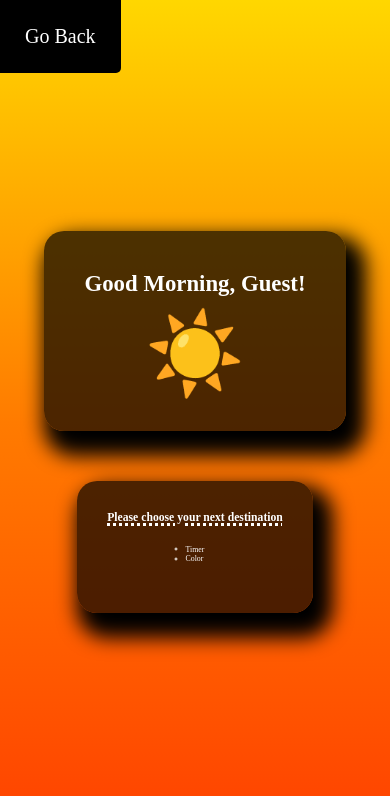
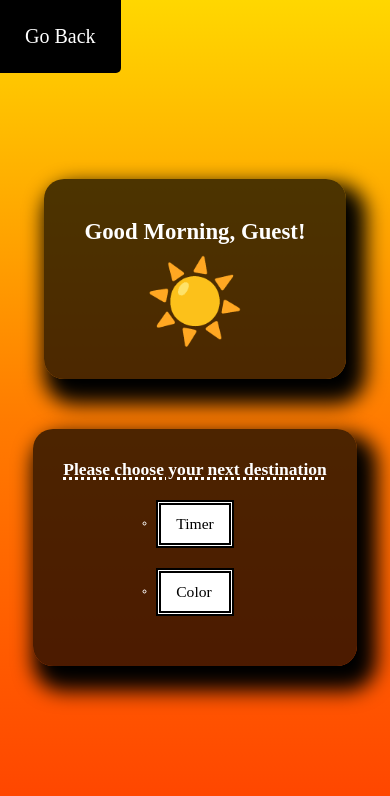
Before and after one commit to UborosCC/react-uppgifter, a React (Vite) app: page /#/greeting in a window 390 px wide. Shown: the top 796 px of the page. Built offline with nearby package versions, Linux system fonts and the light colour scheme; a web font is replaced by a local one.

Commit message:
fixed name change via navigation, fixed name stay on refrest, fixed mobile first

```diff
--- a/package.json
+++ b/package.json
@@ -12,11 +12,14 @@
     "deploy": "gh-pages -d dist"
   },
   "dependencies": {
+    "@reduxjs/toolkit": "^2.5.1",
     "gh-pages": "^6.3.0",
     "react": "^18.3.1",
     "react-dom": "^18.3.1",
+    "react-redux": "^9.2.0",
     "react-router": "^7.1.1",
-    "react-router-dom": "^7.1.1"
+    "react-router-dom": "^7.1.1",
+    "redux-persist": "^6.0.0"
   },
   "devDependencies": {
     "@eslint/js": "^9.17.0",
--- a/src/App.jsx
+++ b/src/App.jsx
@@ -1,6 +1,9 @@
 import React from 'react';
 import { Routes, Route } from "react-router-dom";
+import { Provider } from 'react-redux';
+import { PersistGate } from 'redux-persist/integration/react';
 import './App.css';
+import { store, persistor } from './redux/store.jsx';
 import NameInput from "./components/NameInput/NameInput.jsx";
 import Greeting from './components/Greeting/Greeting.jsx';
 import Timer from './components/Timer/Timer.jsx';
@@ -9,12 +12,16 @@ import Color from './components/Color/Color.jsx';
 function App() {
 
   return (
+    <Provider store={store}>
+      <PersistGate loading={null} persistor={persistor}>
         <Routes>
           <Route path="/" element={<NameInput />} />
           <Route path="/greeting" element={<Greeting />} />
           <Route path="/timer" element={<Timer />} />
           <Route path="/color" element={<Color />} />
         </Routes>
+      </PersistGate>
+    </Provider>
   );
 }
 
--- a/src/components/Color/Card.css
+++ b/src/components/Color/Card.css
@@ -1,9 +1,15 @@
 .card {
-    width: 150px;
-    height: 150px;
+    width: 16vw;
+    height: 8vh;
     margin: 10px;
     cursor: pointer;
     border: black solid 3px;
     border-radius: 5px;
     transition: background-color 0.3s;
 }
+@media screen and (min-width: 1900px) {
+    .card {
+        width: 150px;
+        height: 150px;
+    }
+}
--- a/src/components/Color/Header.css
+++ b/src/components/Color/Header.css
@@ -1,8 +1,8 @@
 .color-h1 {
-    margin: 1rem;
+    margin: 15px 0;
     padding: 1.5rem;
     color: black;
-    font-size: 50px;
+    font-size: 45px;
     background-color: white;
     border: black double 5px;
     border-radius: 4px;
@@ -11,7 +11,7 @@
     cursor: pointer;
     font-family: "Jersey 15";
     padding: 1rem 1.5rem;
-    font-size: 1vw;
+    font-size: 10vw;
     background-color: white;
     border: black double 5px;
     border-radius: 4px;
@@ -21,3 +21,11 @@
     color: white;
     border-color: white;
 }
+@media screen and (min-width: 1900px) {
+    .color-h1 {
+        font-size: 50px;
+    }
+    .color-button {
+        font-size: 1vw;
+    }
+}
--- a/src/components/Greeting/Greeting.css
+++ b/src/components/Greeting/Greeting.css
@@ -32,23 +32,24 @@
     font-size: 5vw;
 }
 .greeting-navbox {
-    font-size: 2vw;
+    font-size: 3vw;
 }
 .greeting-h2 {
     text-decoration: underline dotted 3px;
 }
-.greeting-ul {
-    margin: 20px;
-}
 .greeting-list {
     list-style: circle;
+    margin: 20px;
+    padding: 10px 15px;
+    border: black double 5px;
+    background-color: white;
 }
 .greeting-link {
     cursor: pointer;
-    color: white;
+    color: black;
     background: none;
     vertical-align: middle;
-    font-size: 2vw;
+    font-size: 4vw;
     border: none;
     text-decoration: none;
 }
--- a/src/components/Greeting/Greeting.jsx
+++ b/src/components/Greeting/Greeting.jsx
@@ -1,13 +1,12 @@
 import React from 'react';
-import { useLocation, useNavigate } from 'react-router-dom';
+import { useSelector } from 'react-redux';
+import { useNavigate } from 'react-router-dom';
 import './Greeting.css';
 
 
 const Greeting = () => {
-    const location = useLocation();
+    const name = useSelector((state) => state.user.name) || 'Guest';
     const navigate = useNavigate();
-    const queryParams = new URLSearchParams(location.search);
-    const name = queryParams.get('name') || 'Guest';
 
     const getTime = () => {
         const hour = new Date().getHours();
--- a/src/components/NameInput/NameInput.jsx
+++ b/src/components/NameInput/NameInput.jsx
@@ -1,15 +1,19 @@
 import './NameInput.css'; //import CSS
-import React, { useState } from 'react'; //import useState
+import { useDispatch } from 'react-redux';
+import { useState } from 'react'; //import useState
 import { useNavigate } from 'react-router-dom'; //import useNavigate
+import { setName } from '../../redux/UserSlice.jsx';
 
 const NameInput = () => {
-    const [name, setName] = useState('');
+    const [inputName, setInputNameState] = useState('');
+    const dispatch = useDispatch()
     const navigate = useNavigate();
 
     const handleSubmit = (e) => {
         e.preventDefault();
-        if (name) {
-            navigate(`/greeting?name=${encodeURIComponent(name)}`);
+        if (inputName.trim()) {
+            dispatch(setName(inputName));
+            navigate(`/greeting?name=${encodeURIComponent(inputName)}`);
         }
     };
 
@@ -17,7 +21,7 @@ const NameInput = () => {
         <main className='nameinput-main'>
         <h1 className='name-greeting'>Welcome, please enter your name:</h1>
         <form onSubmit={handleSubmit}>
-            <input className='name-input' type='text' value={name} onChange={(e) => setName(e.target.value)} placeholder='Your Name'/>
+            <input className='name-input' type='text' value={inputName} onChange={(e) => setInputNameState(e.target.value)} placeholder='Your Name'/>
             <button className='name-button' type='submit'>Submit</button>
         </form>
         </main>
--- /dev/null
+++ b/src/redux/UserSlice.jsx
@@ -0,0 +1,18 @@
+import { createSlice } from '@reduxjs/toolkit';
+
+const initialState = {
+    name: '',
+};
+
+const userSlice = createSlice ({
+    name: 'user',
+    initialState,
+    reducers: {
+        setName: (state, action) => {
+            state.name = action.payload;
+        },
+    },
+});
+
+export const { setName } = userSlice.actions;
+export default userSlice.reducer;
--- /dev/null
+++ b/src/redux/store.jsx
@@ -0,0 +1,26 @@
+import { configureStore } from '@reduxjs/toolkit';
+import userReducer from './UserSlice';
+import { persistStore, persistReducer } from 'redux-persist';
+import storage from 'redux-persist/lib/storage';
+
+const persistConfig = {
+    key: 'user',
+    storage,
+};
+
+const persistedUserReducer = persistReducer(persistConfig, userReducer);
+
+export const store = configureStore({
+    reducer: {
+        user: persistedUserReducer,
+    },
+    middleware: (getDefaultMiddleware) =>
+        getDefaultMiddleware({
+            serializableCheck: {
+                ignoreActions: ['persist/PERSIST', 'persist/REHYDRATE'],
+            },
+        }),
+});
+
+export const persistor = persistStore(store);
+export default store;
```
Also changed, not shown: 1 other file (tests, documents, lock files or other folders). Lines whose indentation alone changed are shown as unchanged.
